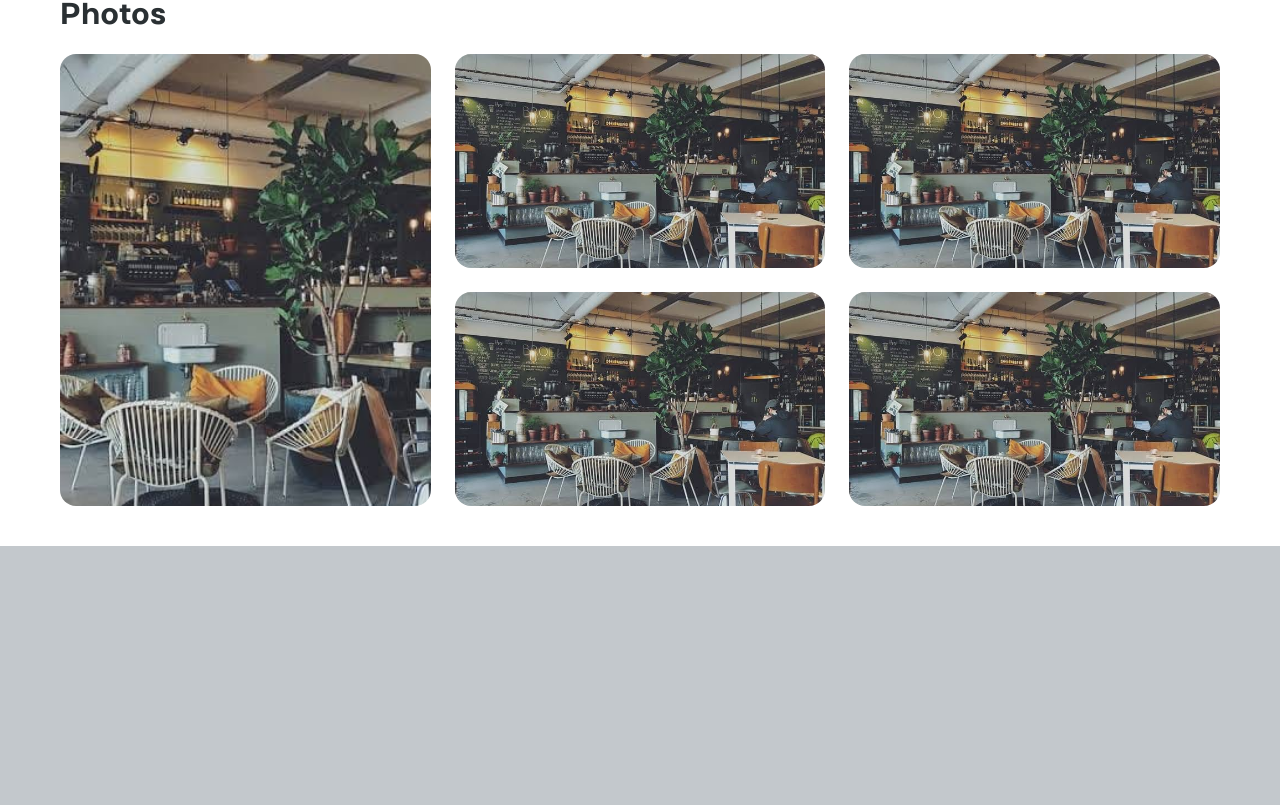
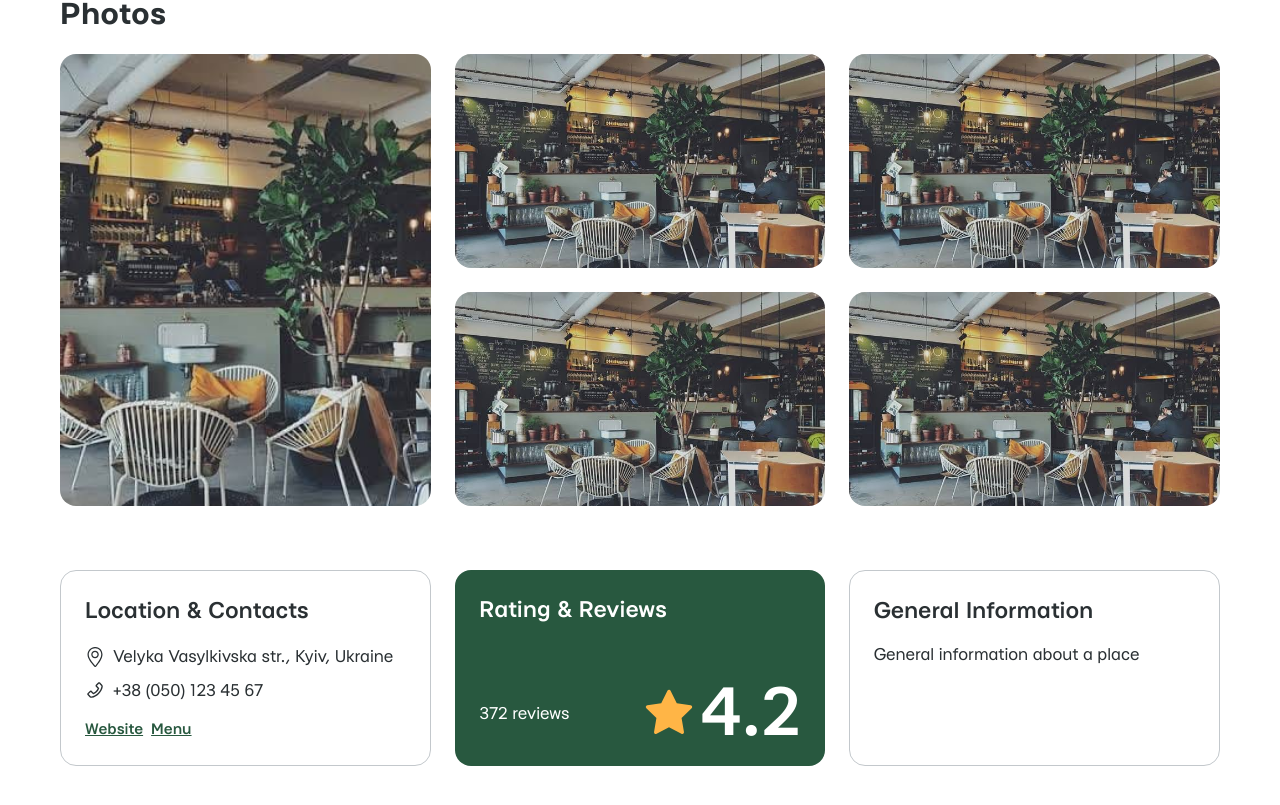
Before and after one commit to cafehunt/cafehunt-front, a React (Vite) app: page / in a window 1280 px wide. Shown: the part 629-1434 px from the top of the page. Before the commit the page ends 1175 px from the top, so only its background shows below. Built offline with nearby package versions, Linux system fonts and the light colour scheme.

Commit message:
feature: Create info block of cafe page

```diff
--- a/src/components/FlexContainer/Flex.container.styled.ts
+++ b/src/components/FlexContainer/Flex.container.styled.ts
@@ -5,6 +5,8 @@ type Props = {
   jc?: 'flex-start' | 'space-between' | 'space-around' | 'center';
   ai?: 'flex-start' | 'center' | 'flex-end';
   gap?: string;
+  width?: string;
+  height?: string;
 };
 
 export const FlexContainer = styled.div<Props>`
@@ -12,6 +14,8 @@ export const FlexContainer = styled.div<Props>`
   flex-direction: ${({ fd }) => fd || 'row'};
   justify-content: ${({ jc }) => jc || 'flex-start'};
   align-items: ${({ ai }) => ai || 'flex-start'};
+  width: ${({ width }) => width || 'auto'};
+  height: ${({ height }) => height || 'auto'};
 
   gap: ${({ gap }) => gap || '0px'};
 `;
--- a/src/components/ItemCard/ItemCard.tsx
+++ b/src/components/ItemCard/ItemCard.tsx
@@ -37,10 +37,7 @@ export const ItemCard: FC = () => {
             </ItemCardFavorite>
           </ItemCardHeader>
           <ItemCardDescription>
-            <Location href="#">
-              <SlLocationPin />
-              <span>Velyka Vasylkivska str., Kyiv, Ukraine</span>
-            </Location>
+            <Location />
             <Schedule>$$ &#183; Open now (8 AM - 22 PM)</Schedule>
             <ItemCardFeaturesList>
               <CafeTag>Vegan menu</CafeTag>
--- a/src/components/ItemCardSmall/ItemCardSmall.tsx
+++ b/src/components/ItemCardSmall/ItemCardSmall.tsx
@@ -36,10 +36,7 @@ export const ItemCardSmall: FC = () => {
             <span>4.2</span>
           </ItemRating>
         </ItemTitleWrapper>
-        <Location variant="small" href="#">
-          <SlLocationPin />
-          <span>Velyka Vasylkivska str., Kyiv, Ukraine</span>
-        </Location>
+        <Location variant="small" />
         <Schedule variant="small">$$ &#183; Open now (8 AM - 22 PM)</Schedule>
       </ItemInfo>
     </ItemCardSmallStyled>
--- a/src/components/Location/Location.styled.ts
+++ b/src/components/Location/Location.styled.ts
@@ -16,21 +16,33 @@ const smallLocationStyles = css`
   gap: 4px;
 
   font-size: ${FONT_SIZES.s14};
+
+  svg {
+    font-size: ${FONT_SIZES.s18};
+  }
 `;
 
 const regularLocationStyles = css`
   gap: 8px;
 
   font-size: ${FONT_SIZES.s18};
+
+  svg {
+    font-size: ${FONT_SIZES.s20};
+  }
 `;
 
 const bigLocationStyles = css`
   gap: 8px;
 
   font-size: ${FONT_SIZES.s24};
+
+  svg {
+    font-size: ${FONT_SIZES.s24};
+  }
 `;
 
-export const Location = styled.a<Props>`
+export const LocationStyled = styled.a<Props>`
   display: inline-flex;
   align-items: center;
 
--- /dev/null
+++ b/src/components/Location/Location.tsx
@@ -0,0 +1,18 @@
+import { FC } from 'react';
+import { SlLocationPin } from 'react-icons/sl';
+
+import { LocationStyled } from './Location.styled';
+
+type Props = {
+  variant?: string;
+  color?: string;
+};
+
+export const Location: FC<Props> = ({ variant, color }) => {
+  return (
+    <LocationStyled variant={variant} color={color} href="#">
+      <SlLocationPin />
+      <span>Velyka Vasylkivska str., Kyiv, Ukraine</span>
+    </LocationStyled>
+  );
+};
--- a/src/components/Location/index.ts
+++ b/src/components/Location/index.ts
@@ -1 +1 @@
-export * from './Location.styled';
+export * from './Location';
--- a/src/pages/Cafe/Cafe.styled.ts
+++ b/src/pages/Cafe/Cafe.styled.ts
@@ -108,3 +108,81 @@ export const PhotoContainer = styled.div`
     object-fit: cover;
   }
 `;
+
+export const CafeInfo = styled.div`
+  display: flex;
+  gap: 24px;
+`;
+
+export const CafeInfoItem = styled.div`
+  display: flex;
+  flex: 1;
+  flex-direction: column;
+  gap: 16px;
+  padding: 24px;
+
+  font-size: ${FONT_SIZES.s18};
+
+  border: 1px solid ${COLORS.grey};
+  border-radius: 16px;
+  background-color: ${COLORS.white};
+
+  &:nth-child(2) {
+    color: ${COLORS.white};
+
+    border: none;
+    background-color: ${COLORS.main};
+  }
+`;
+
+export const CafeTitleTertiary = styled.h4`
+  font-size: ${FONT_SIZES.s24};
+  font-weight: ${FONT_WEIGHTS.medium};
+  line-height: ${LINE_HEIGHTS.h140};
+`;
+
+export const CafePhone = styled.p`
+  display: flex;
+  justify-content: center;
+  align-items: center;
+  gap: 8px;
+
+  svg {
+    font-size: ${FONT_SIZES.s20};
+  }
+`;
+
+export const CafePhoneNumber = styled.p`
+  font-size: ${FONT_SIZES.s18};
+  line-height: ${LINE_HEIGHTS.h140};
+`;
+
+export const CafeInfoLink = styled.a`
+  font-size: ${FONT_SIZES.s16};
+  font-weight: ${FONT_WEIGHTS.medium};
+  line-height: ${LINE_HEIGHTS.h140};
+  text-decoration: underline;
+  color: ${COLORS.main};
+
+  cursor: pointer;
+`;
+
+export const CafeInfoReviews = styled.span`
+  font-size: ${FONT_SIZES.s18};
+`;
+
+export const CafeInfoRating = styled.div`
+  display: flex;
+  align-items: center;
+  gap: 4px;
+
+  svg {
+    font-size: ${FONT_SIZES.s56};
+    color: ${COLORS.orange};
+  }
+
+  span {
+    font-size: ${FONT_SIZES.s72};
+    font-weight: ${FONT_WEIGHTS.medium};
+  }
+`;
--- a/src/pages/Cafe/Cafe.tsx
+++ b/src/pages/Cafe/Cafe.tsx
@@ -1,8 +1,6 @@
 import { FC } from 'react';
 
-import Grid from '@mui/material/Grid';
-import { AiOutlineHeart } from 'react-icons/ai';
-import { SlLocationPin } from 'react-icons/sl';
+import { AiOutlineHeart, AiOutlinePhone, AiFillStar } from 'react-icons/ai';
 
 import { FlexContainer } from '../../components/FlexContainer';
 import {
@@ -15,6 +13,14 @@ import {
   CafeTitleSecondary,
   PhotoContainer,
   CafeGalleryContainer,
+  CafeInfo,
+  CafeInfoItem,
+  CafeTitleTertiary,
+  CafePhone,
+  CafePhoneNumber,
+  CafeInfoLink,
+  CafeInfoReviews,
+  CafeInfoRating,
 } from './Cafe.styled';
 import { BackButton } from '../../components/BackButton';
 import { Location } from '../../components/Location';
@@ -24,6 +30,7 @@ import { CafeRating } from '../../components/CafeRating';
 import { Button } from '../../components/Button';
 
 import photoImg from '../../assets/img/item-card.jpg';
+import { COLORS } from '../../theme';
 
 export const Cafe: FC = () => {
   return (
@@ -40,11 +47,8 @@ export const Cafe: FC = () => {
         </CafeTitleWrapper>
         <FlexContainer jc="space-between" ai="center">
           <FlexContainer fd="column" gap="8px">
-            <Location variant="big" href="#">
-              <SlLocationPin />
-              <span>Velyka Vasylkivska str., Kyiv, Ukraine</span>
-            </Location>
-            <Schedule>$$ &#183; Open now (8 AM - 22 PM)</Schedule>
+            <Location variant="big" />
+            <Schedule variant="big">$$ &#183; Open now (8 AM - 22 PM)</Schedule>
             <FlexContainer gap="8px">
               <CafeTag>Vegan menu</CafeTag>
               <CafeTag>Free WI-FI</CafeTag>
@@ -76,6 +80,38 @@ export const Cafe: FC = () => {
           </PhotoContainer>
         </CafeGalleryContainer>
       </CafeGallery>
+      <CafeInfo>
+        <CafeInfoItem>
+          <CafeTitleTertiary>Location & Contacts</CafeTitleTertiary>
+          <FlexContainer fd="column" gap="8px">
+            <Location color={COLORS.black} />
+            <CafePhone>
+              <AiOutlinePhone />
+              <CafePhoneNumber>+38 (050) 123 45 67</CafePhoneNumber>
+            </CafePhone>
+          </FlexContainer>
+          <FlexContainer gap="8px">
+            <CafeInfoLink>Website</CafeInfoLink>
+            <CafeInfoLink>Menu</CafeInfoLink>
+          </FlexContainer>
+        </CafeInfoItem>
+        <CafeInfoItem>
+          <FlexContainer fd="column" jc="space-between" height="100%">
+            <CafeTitleTertiary>Rating & Reviews</CafeTitleTertiary>
+            <FlexContainer jc="space-between" ai="center" width="100%">
+              <CafeInfoReviews>372 reviews</CafeInfoReviews>
+              <CafeInfoRating>
+                <AiFillStar />
+                <span>4.2</span>
+              </CafeInfoRating>
+            </FlexContainer>
+          </FlexContainer>
+        </CafeInfoItem>
+        <CafeInfoItem>
+          <CafeTitleTertiary>General Information</CafeTitleTertiary>
+          <p>General information about a place</p>
+        </CafeInfoItem>
+      </CafeInfo>
     </CafeStyled>
   );
 };
--- a/src/theme/fonts.const.ts
+++ b/src/theme/fonts.const.ts
@@ -9,6 +9,7 @@ export const FONT_WEIGHTS = {
 };
 
 export const FONT_SIZES = {
+  s72: '72px',
   s56: '56px',
   s40: '40px',
   s32: '32px',
```
